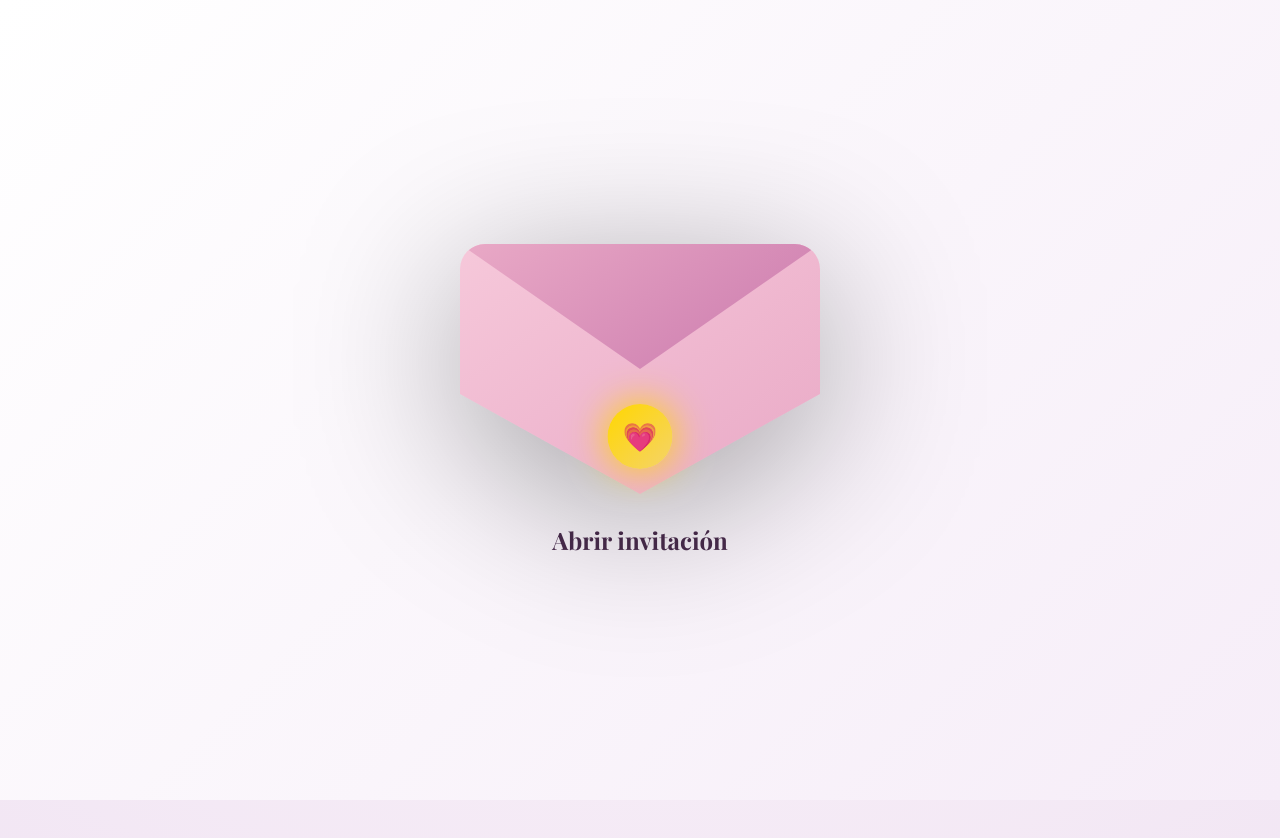
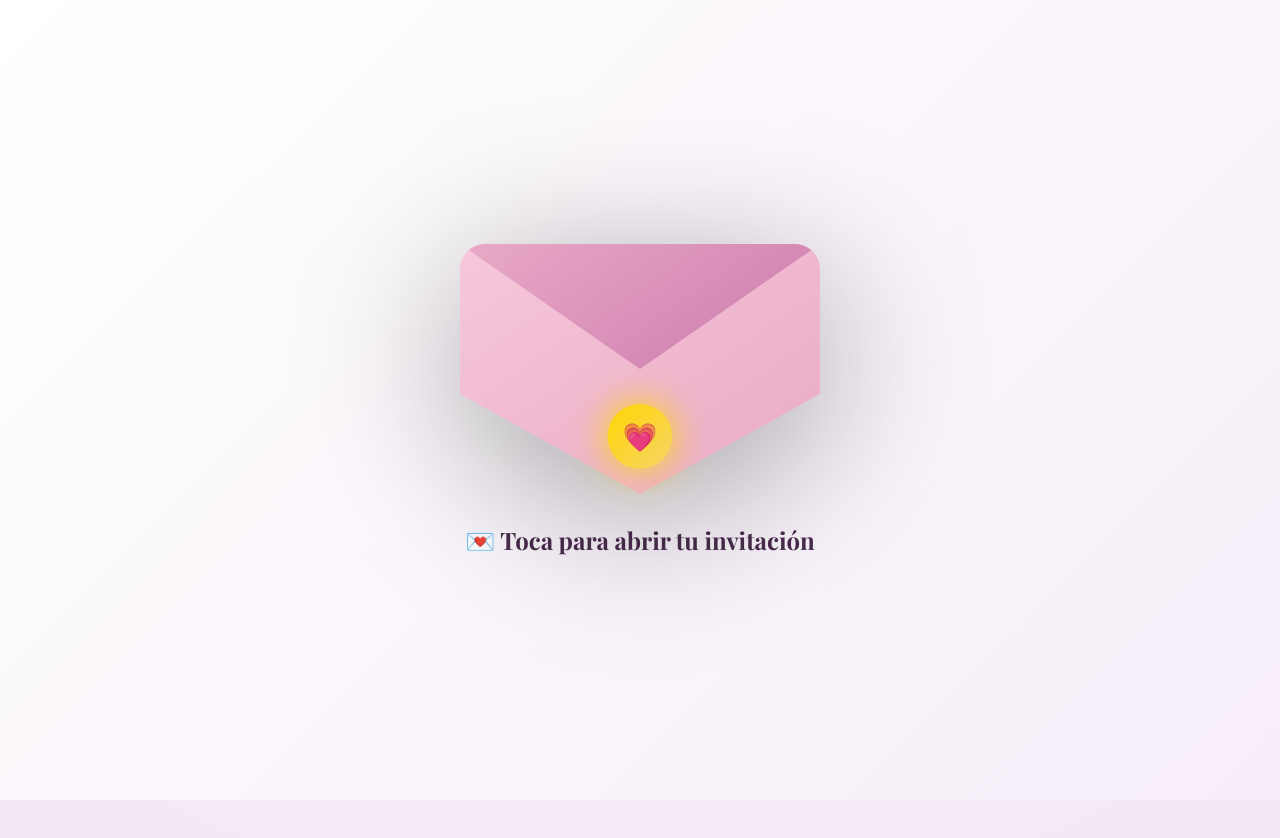
Before and after one commit to chechenatshirts-hash/INVITACIONMIRNA, a plain HTML site: page index.html in a window 1280 px wide. Shown: the top 838 px of the page. Drawn offline with nearby package versions, Linux system fonts and the light colour scheme.

Commit message:
Update index.html

```diff
--- a/index.html
+++ b/index.html
@@ -265,7 +265,7 @@ document.body.appendChild(p);
 <div class="envelope" id="envelope">
 <div class="seal">💗</div>
 </div>
-<h2 style="margin-top:30px">Abrir invitación</h2>
+<h2 style="margin-top:30px">💌 Toca para abrir tu invitación</h2>
 </div>
 
 <div id="main">
```
